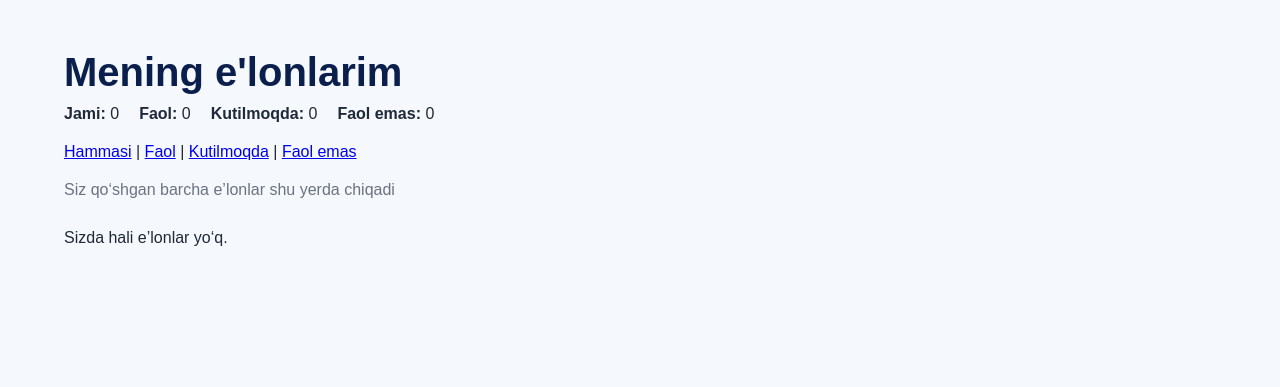
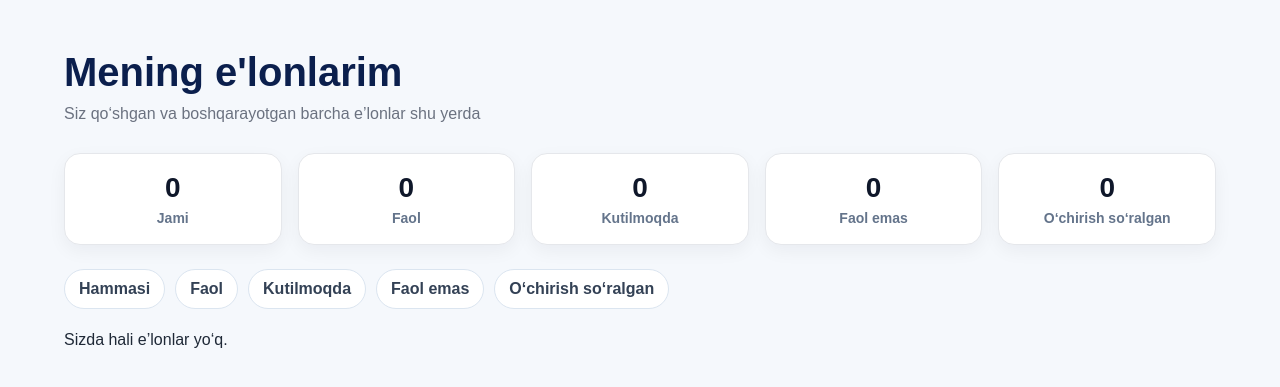
Before and after one commit to Bekzod1311/bizbozor, a Django app: page /my-listings/ in a window 1280 px wide. Shown: the part 77-464 px from the top of the page. Run offline with Django 5.2, Linux system fonts and the light colour scheme; the visitor is signed in with stand-in values (Sample User, id 1); data that the repository does not hold is empty.

Commit message:
Improved dashboard UI

```diff
--- a/listings/views.py
+++ b/listings/views.py
@@ -124,10 +124,12 @@ def create_listing_view(request):
 
 @login_required
 def my_listings_view(request):
+    """
+    Login qilgan userning o'z e'lonlari ro'yxati.
+    """
     listings = Listing.objects.filter(owner=request.user).order_by('-created_at')
 
     status_filter = request.GET.get('status')
-
     if status_filter:
         listings = listings.filter(status=status_filter)
 
@@ -135,6 +137,16 @@ def my_listings_view(request):
     approved = Listing.objects.filter(owner=request.user, status='approved').count()
     pending = Listing.objects.filter(owner=request.user, status='pending').count()
     inactive = Listing.objects.filter(owner=request.user, status='inactive').count()
+    delete_requested = Listing.objects.filter(owner=request.user, status='delete_requested').count()
+
+    # Har bir listing uchun qolgan kunni hisoblaymiz
+    for listing in listings:
+        if listing.status == 'delete_requested' and listing.delete_requested_at:
+            allowed_time = listing.delete_requested_at + timedelta(days=10)
+            remaining_days = (allowed_time - timezone.now()).days
+            listing.remaining_days = max(remaining_days, 0)
+        else:
+            listing.remaining_days = None
 
     context = {
         'listings': listings,
@@ -142,6 +154,7 @@ def my_listings_view(request):
         'approved': approved,
         'pending': pending,
         'inactive': inactive,
+        'delete_requested': delete_requested,
     }
 
     return render(request, 'listings/my_listings.html', context)
--- a/static/css/style.css
+++ b/static/css/style.css
@@ -718,3 +718,98 @@ body {
     font-size: 14px;
     font-weight: 600;
 }
+
+
+.dashboard-stats {
+    display: grid;
+    grid-template-columns: repeat(5, 1fr);
+    gap: 16px;
+    margin-bottom: 24px;
+}
+
+.dashboard-stat-card {
+    background: #ffffff;
+    border: 1px solid #e5e7eb;
+    border-radius: 16px;
+    padding: 18px;
+    box-shadow: 0 6px 18px rgba(15, 23, 42, 0.05);
+    text-align: center;
+}
+
+.dashboard-stat-number {
+    font-size: 28px;
+    font-weight: 800;
+    color: #0f172a;
+    margin-bottom: 6px;
+}
+
+.dashboard-stat-label {
+    font-size: 14px;
+    color: #64748b;
+    font-weight: 600;
+}
+
+.dashboard-filter-bar {
+    display: flex;
+    flex-wrap: wrap;
+    gap: 10px;
+    margin-bottom: 22px;
+}
+
+.dashboard-filter-link {
+    text-decoration: none;
+    padding: 10px 14px;
+    border-radius: 999px;
+    border: 1px solid #dbe5f0;
+    background: #ffffff;
+    color: #334155;
+    font-weight: 600;
+    transition: 0.2s ease;
+}
+
+.dashboard-filter-link:hover {
+    background: #eef7ff;
+    color: #1793e8;
+    border-color: #bfe3ff;
+}
+
+.dashboard-actions {
+    margin-top: 18px;
+    display: flex;
+    flex-wrap: wrap;
+    gap: 10px;
+}
+
+.dashboard-btn-edit {
+    background: #0f8fdd;
+}
+
+.dashboard-btn-warning {
+    background: #7c3aed;
+}
+
+.dashboard-btn-danger {
+    background: #ef4444;
+}
+
+.dashboard-btn-dark {
+    background: #111827;
+}
+
+@media (max-width: 1100px) {
+    .dashboard-stats {
+        grid-template-columns: repeat(3, 1fr);
+    }
+}
+
+@media (max-width: 700px) {
+    .dashboard-stats {
+        grid-template-columns: repeat(2, 1fr);
+    }
+}
+
+@media (max-width: 480px) {
+    .dashboard-stats {
+        grid-template-columns: 1fr;
+    }
+}
--- a/templates/listings/my_listings.html
+++ b/templates/listings/my_listings.html
@@ -7,20 +7,44 @@
 <section class="page-section">
     <div class="container">
         <h1 class="page-title">Mening e'lonlarim</h1>
-        <div style="display: flex; gap: 20px; margin-bottom: 20px;">
-            <div><strong>Jami:</strong> {{ total }}</div>
-            <div><strong>Faol:</strong> {{ approved }}</div>
-            <div><strong>Kutilmoqda:</strong> {{ pending }}</div>
-            <div><strong>Faol emas:</strong> {{ inactive }}</div>
+        <p class="page-subtitle">Siz qo‘shgan va boshqarayotgan barcha e’lonlar shu yerda</p>
+
+        <!-- STATS -->
+        <div class="dashboard-stats">
+            <div class="dashboard-stat-card">
+                <div class="dashboard-stat-number">{{ total }}</div>
+                <div class="dashboard-stat-label">Jami</div>
             </div>
-        <!-- FILTER (SHU YERGA) -->
-        <div style="margin-bottom: 20px;">
-            <a href="?">Hammasi</a> |
-            <a href="?status=approved">Faol</a> |
-            <a href="?status=pending">Kutilmoqda</a> |
-            <a href="?status=inactive">Faol emas</a>
+
+            <div class="dashboard-stat-card">
+                <div class="dashboard-stat-number">{{ approved }}</div>
+                <div class="dashboard-stat-label">Faol</div>
             </div>
-        <p class="page-subtitle">Siz qo‘shgan barcha e’lonlar shu yerda chiqadi</p>
+
+            <div class="dashboard-stat-card">
+                <div class="dashboard-stat-number">{{ pending }}</div>
+                <div class="dashboard-stat-label">Kutilmoqda</div>
+            </div>
+
+            <div class="dashboard-stat-card">
+                <div class="dashboard-stat-number">{{ inactive }}</div>
+                <div class="dashboard-stat-label">Faol emas</div>
+            </div>
+
+            <div class="dashboard-stat-card">
+                <div class="dashboard-stat-number">{{ delete_requested }}</div>
+                <div class="dashboard-stat-label">O‘chirish so‘ralgan</div>
+            </div>
+        </div>
+
+        <!-- FILTERS -->
+        <div class="dashboard-filter-bar">
+            <a href="?" class="dashboard-filter-link">Hammasi</a>
+            <a href="?status=approved" class="dashboard-filter-link">Faol</a>
+            <a href="?status=pending" class="dashboard-filter-link">Kutilmoqda</a>
+            <a href="?status=inactive" class="dashboard-filter-link">Faol emas</a>
+            <a href="?status=delete_requested" class="dashboard-filter-link">O‘chirish so‘ralgan</a>
+        </div>
 
         {% if listings %}
             <div class="business-grid">
```
Also changed, not shown: other parts of templates/listings/my_listings.html (+14 -17 lines). Lines whose indentation alone changed are shown as unchanged.
